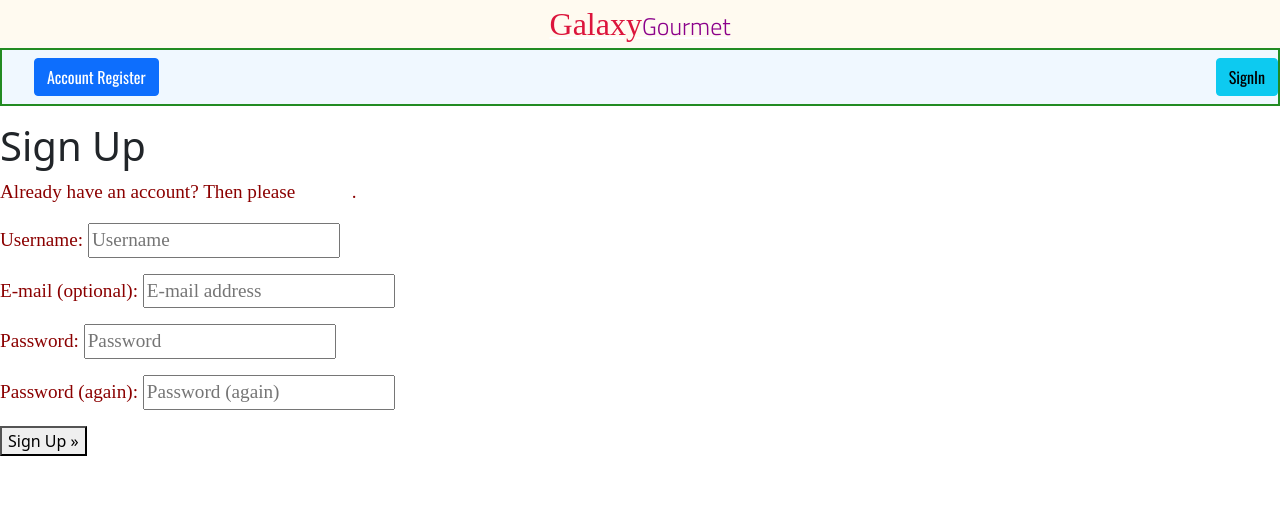
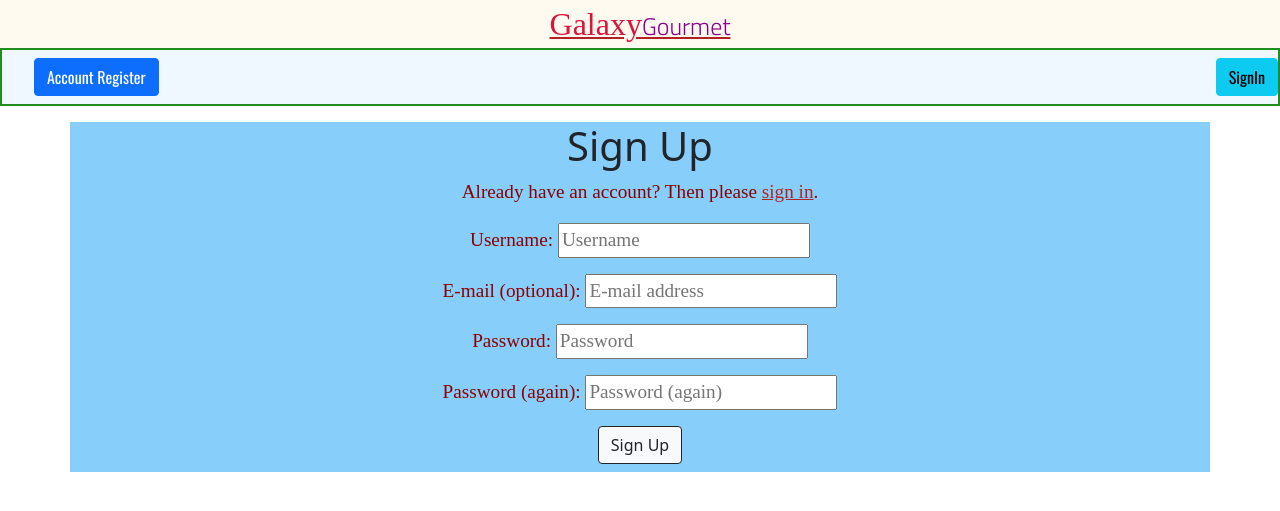
Before and after one commit to 0w3nM/portfolio4_restaurant, a Django app: page /accounts/signup/ in a window 1280 px wide. Shown: the top 511 px of the page. Run offline with Django 3.2, Linux system fonts and the light colour scheme; some libraries are stand-ins or nearby versions; some web fonts are replaced.

Commit message:
Added stylings and color changes to signup.htmlpage.

```diff
--- a/static/css/style.css
+++ b/static/css/style.css
@@ -65,10 +65,6 @@
     color: darkred;
     font-size: larger;
     font-family: 'Skranji', 'sans-serif';
-}
-
-.heading-text{
-    color: #ffffff;
 }
 
 /*----Menu----*/
@@ -168,12 +164,12 @@
 
 /* ----Links----*/
 a {
-    color: #ffffff;
+    color: #b22222;
     text-decoration: underline;
 }
 
 a:hover{
-    color: #00FFFF;
+    color: #228b22;
 }
 
 /*----Footer----*/
--- a/templates/allauth/account/login.html
+++ b/templates/allauth/account/login.html
@@ -2,8 +2,8 @@
 {% load i18n %}
 {% block title %}{% trans "Sign In" %}{% endblock %}
 {% block content %}
-<div class="container text-center " style="background-color:cadetblue">
-  <h1 class="heading-text">{% trans "Log In" %}</h1>
+<div class="container text-center" style="background-color:lightskyblue">
+    <h1 class="heading-text" font-family="">{% trans "Log In" %}</h1>
     <p>{% blocktrans %}If you have not created an account yet, then please
     <a href="{{ signup_url }}">sign up</a> first.{% endblocktrans %}</p>
     <form class="form p-2" method="POST" action="{% url 'account_login' %}">
@@ -12,7 +12,7 @@
       {% if redirect_field_value %}
       <input type="hidden" name="{{ redirect_field_name }}" value="{{ redirect_field_value }}" />
       {% endif %}
-    <button class="btn btn-outline-light my-2 my-sm-0 search-button mb-2" type="submit">{% trans "Sign In" %}</button>
+      <button class="btn btn-outline-dark btn-warning mb-2" type="submit">{% trans "Sign In" %}</button>
       <a class="button secondaryAction d-block" href="{% url 'account_reset_password' %}">{% trans "Forgot Password?" %}</a>
     </form>
 </div>
--- a/templates/allauth/account/signup.html
+++ b/templates/allauth/account/signup.html
@@ -5,17 +5,17 @@
 {% block head_title %}{% trans "Signup" %}{% endblock %}
 
 {% block content %}
-<h1>{% trans "Sign Up" %}</h1>
-
+<div class="container text-center border-black" style="background-color:lightskyblue">
+  <h1 class="heading-text">{% trans "Sign Up" %} </h1>
   <p>{% blocktrans %}Already have an account? Then please <a href="{{ login_url }}">sign in</a>.{% endblocktrans %}</p>
-
   <form class="signup" id="signup_form" method="post" action="{% url 'account_signup' %}">
     {% csrf_token %}
     {{ form.as_p }}
     {% if redirect_field_value %}
     <input type="hidden" name="{{ redirect_field_name }}" value="{{ redirect_field_value }}" />
     {% endif %}
-  <button type="submit">{% trans "Sign Up" %} &raquo;</button>
+    <button class="btn btn-outline-dark btn-light mb-2" type="submit">{% trans "Sign Up" %}</button>
   </form>
+</div>
 
 {% endblock %}
```
Lines whose indentation alone changed are shown as unchanged.
